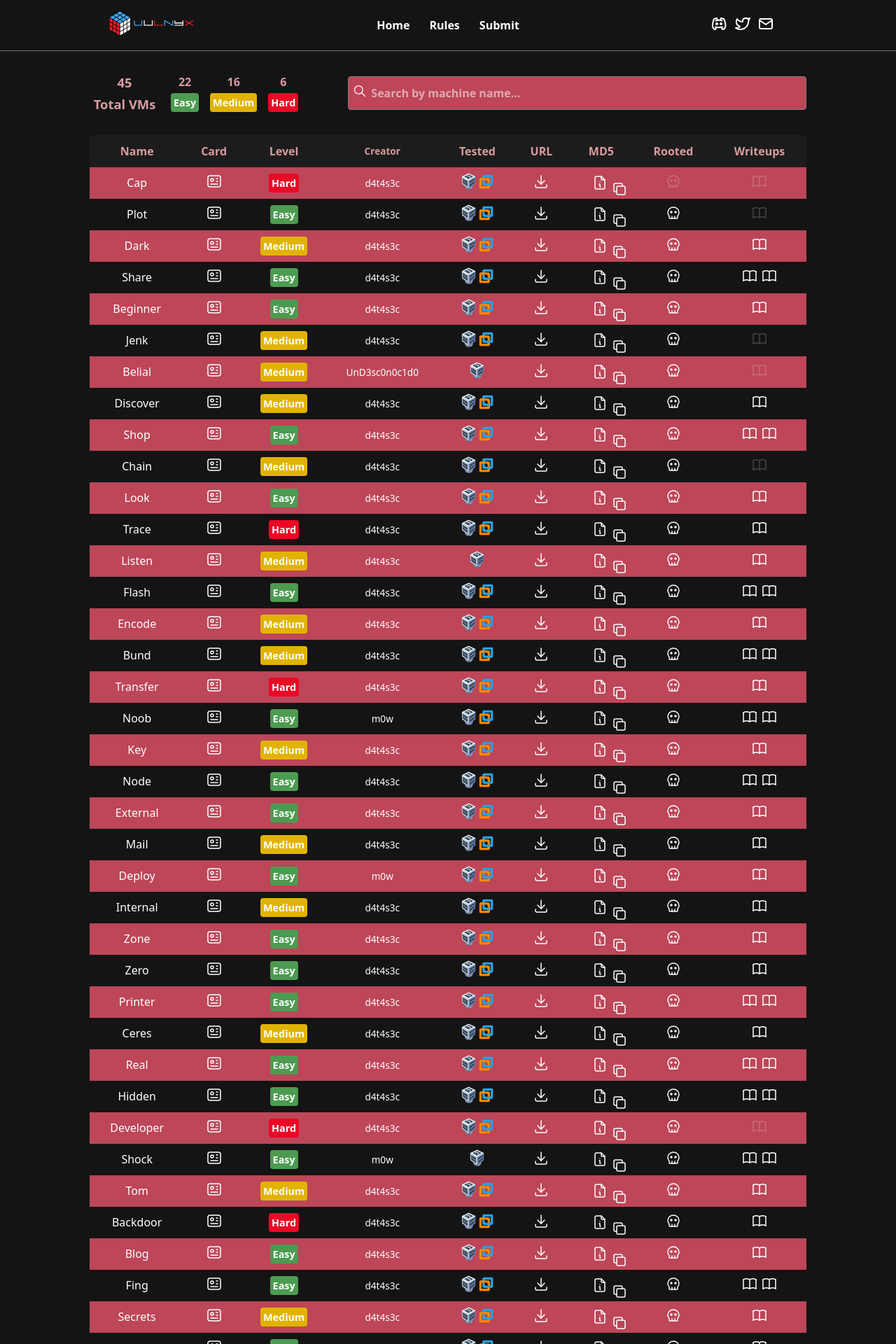
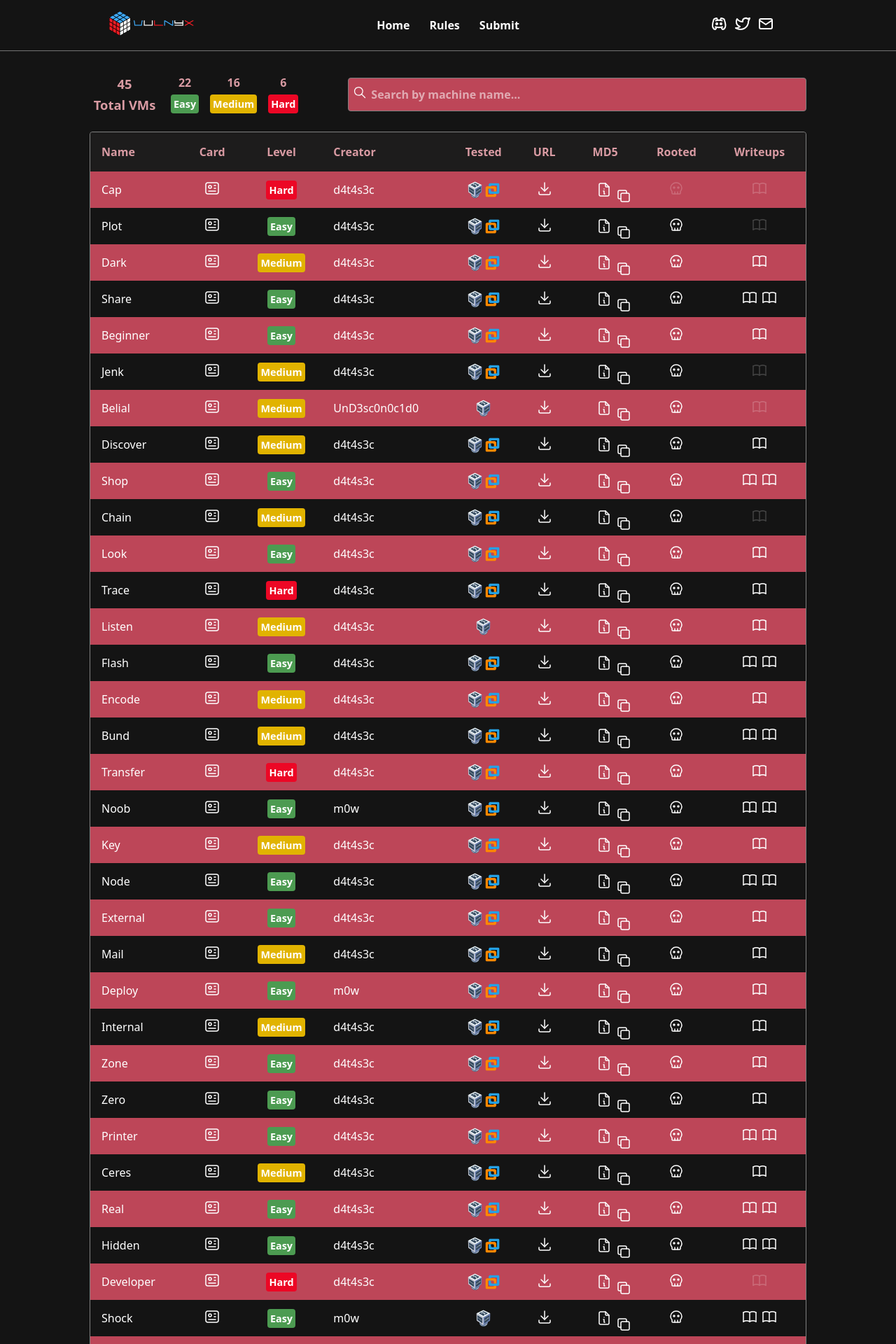
Before and after one commit to VulNyx/vulnyx, a Jekyll site: the page built from index.md, in a window 1280 px wide. Shown: the top 1920 px of the page at 70% size. Built offline with Jekyll 4.4.1, drawn with Linux system fonts in a browser that asks for light colours.

Commit message:
style: update styles

```diff
--- a/assets/style.scss
+++ b/assets/style.scss
@@ -87,12 +87,6 @@ header {
   gap: 1rem;
 }
 
-.github-buttons {
-  display: flex;
-  align-items: center;
-  justify-content: center;
-}
-
 a.github-button {
   visibility: hidden;
 }
@@ -151,13 +145,14 @@ main {
 
 .wrapper {
   width: 80vw;
-  margin-top: 1.5rem;
+  margin: 1.5rem 0;
 }
 
 .wrapper article {
+  height: 75px;
   display: grid;
   grid-template-columns: 1fr 2fr;
-  padding: 0.5rem 0;
+  margin-bottom: 1rem;
 }
 
 #total-vms,
@@ -227,8 +222,8 @@ main {
   font-size: 1.25rem;
 }
 
-td.vvm-name {
-  width: 180px;
+.vm-name, .creator {
+  text-align: left;
 }
 
 td.vvm-diffi,
@@ -238,10 +233,15 @@ td.vvm-wal {
   text-align: center;
 }
 
+#bin-table-wrapper {
+  width: 80vw;
+  border: 1px solid #808080;
+  border-radius: 0.25rem;
+}
+
 #bin-table {
+  width: 100%;
   margin: auto;
-  width: 80vw;
-  padding: 1.5rem 0;
   border-collapse: separate;
   border-spacing: 0;
 }
@@ -249,11 +249,15 @@ td.vvm-wal {
 th,
 td {
   text-align: center;
-  padding: 0.5rem;
+  padding: 0 1rem;
+}
+
+td {
+  height: 52px;
 }
 
 th {
-  padding: 0.75rem;
+  height: 56px;
   color: #d99ba3;
   background-color: #1d1c1c;
 }
@@ -368,12 +372,6 @@ td div {
 .tags {
   color: white;
   font-weight: bold;
-}
-
-.md5,
-.creator,
-.writeups {
-  font-size: 0.85rem;
 }
 
 .md5 {
@@ -627,14 +625,11 @@ footer p {
   .card,
   .tested,
   .pwned,
-  .writeups,
   .md5,
   #card,
   #tested,
   #pwned,
-  #writeups,
-  #md5,
-  .github-buttons {
+  #md5 {
     display: none;
   }
 
```
